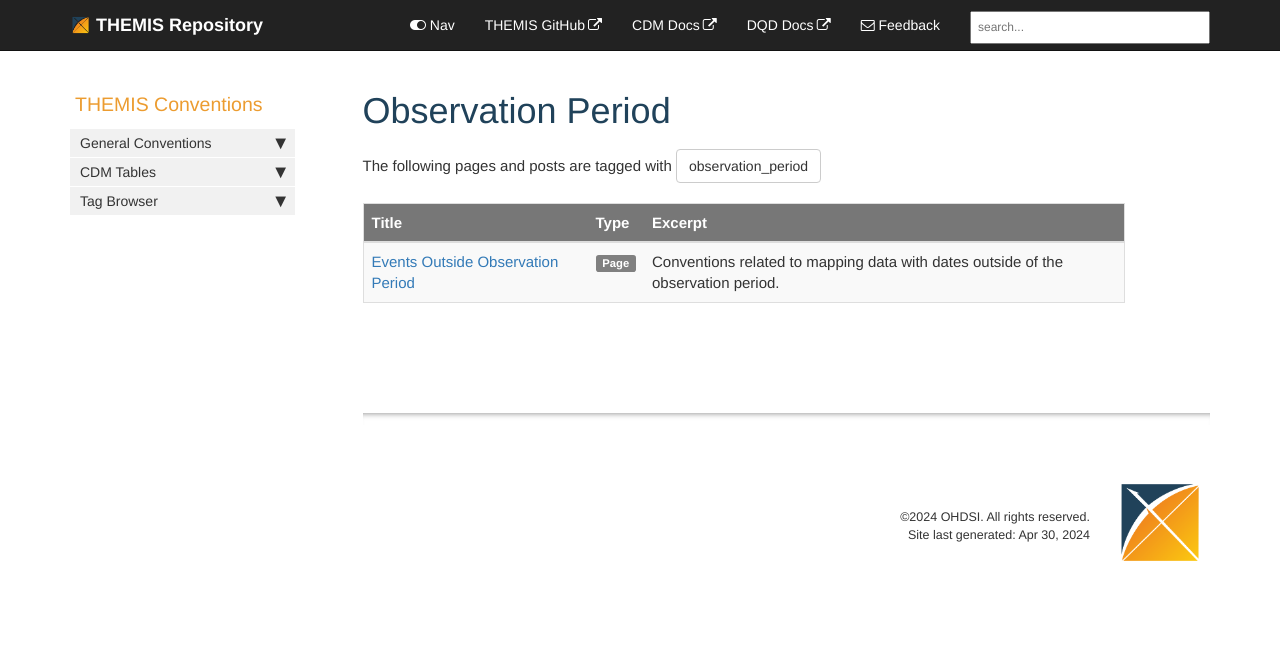
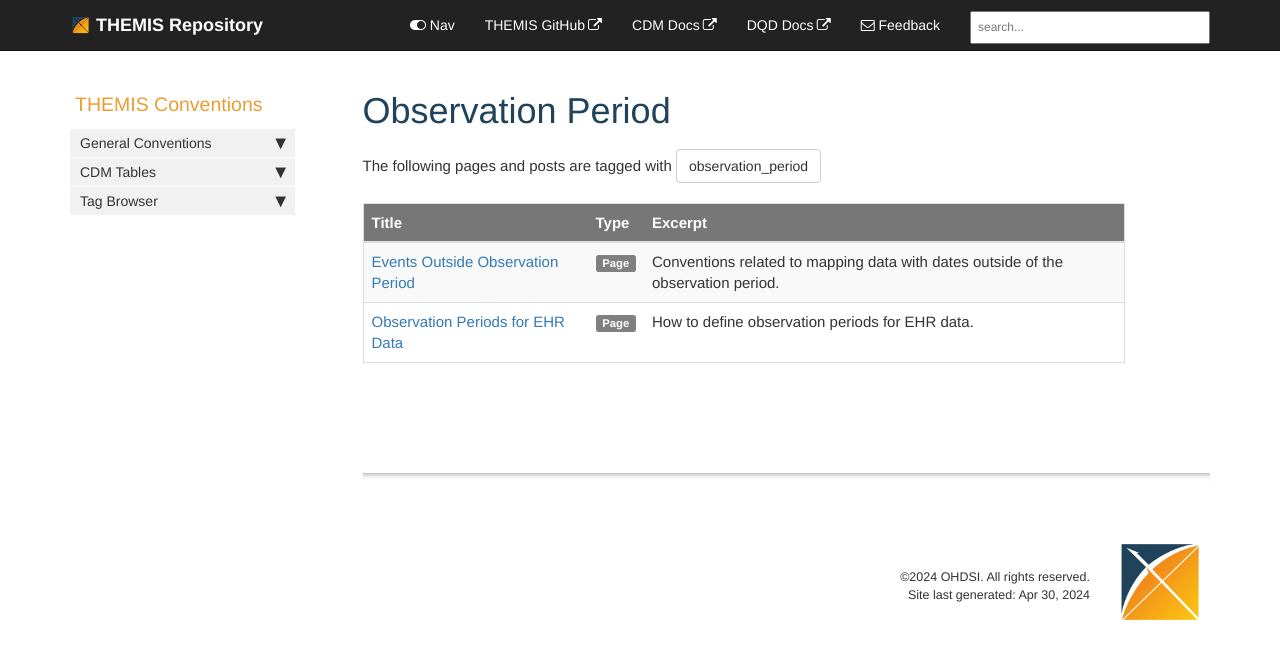
Before and after one commit to OHDSI/Themis, a Jekyll site: the page built from docs/pages/tags/tag_observation_period.md, in a window 1280 px wide. Shown: the top 659 px of the page. Built offline with Jekyll 4.4.1, drawn with Linux system fonts in a browser that asks for light colours; comment, search, counter and statistics services are not loaded; part of the change alters nothing that is shown.

Commit message:
closes #103

```diff
--- a/docs/_data/sidebars/mydoc_sidebar.yml
+++ b/docs/_data/sidebars/mydoc_sidebar.yml
@@ -44,6 +44,10 @@ entries:
 
     - title: Events outside of the Observation Period
       url: /events_outside_obs_period.html
+      output: web, pdf
+
+    - title: Observation Periods for EHR data
+      url: /obs_periods_for_ehr.html
       output: web, pdf
 
   - title: CDM Tables
--- /dev/null
+++ b/docs/pages/general_conventions/obs_periods_for_ehr.md
@@ -0,0 +1,62 @@
+---
+title: Observation Periods for EHR Data
+keywords: observation period
+last_updated: April 29, 2024
+tags: [observation_period]
+summary: "How to define observation periods for EHR data."
+sidebar: mydoc_sidebar
+permalink: /obs_periods_for_ehr.html
+---
+
+## Observation Period Start Date
+
+- Generally an Observation Period does NOT begin before birth, however, it might begin before birth IF the pregnant mother receives care recorded in your EHR. The child’s record is then split from the mother’s record at birth but may retain care given during pregnancy. For these children in your dataset, the field **observation_period_start_date should be the birth date minus 9 months**
+- An **Observation Period does NOT begin before the implementation of the EHR at your site**. Any records prior to implementation are probably “history of” record types and not a complete EHR record of clinical events.
+- Special consideration should be given to migration from previous EHR, implementation at different sites within your healthcare system, implementation of different modules, etc.
+
+## Observation Period end date
+
+Set the **observation_period_end_date** as the first date from the following:
+
+- **Date of death + 60 days**
+  - This is a CDM convention to allow events after death (autopsy, final notes, etc).
+- **Last clinical event + 60 days**
+  - The assumption is that  person will return to the same health provider if an adverse reaction/complication/unresolved condition occurs.
+- **Date of the data pull from the system**
+
+## Observation Period Gaps and Persistence Windows
+
+### Observation Period Gaps
+
+Periods of time when a Person does not receive care from your institution and therefore is not observed and should not have an Observation Period. These gaps are usually hard to determine because most Persons don’t announce their departure from an EHR/healthcare institution. Therefore, a heuristic will need to be instituted to determine Observation Period Gaps where the information is not explicit.
+
+### Observation Period Persistence Window
+
+Defined as the maximum time allowed between two clinical events under the assumption a Person would have a clinical event recorded, if they are not healthy and seek care.
+
+**Example:** Person 1 has a series of clinical events recorded from **Jan. 1, 2010 to June 15, 2012**, where the time between clinical events does not exceed 60 days. The next clinical event for Person 1 is on **Oct. 1, 2018**. Starting Oct. 1, 2018 Person 1 has clinical events occurring at least every 90 days up to the present date.
+
+There is a 6+ year gap between groups of clinical events recorded in the CDM. After discussion in the EHR WG, we believe this 6+ year gap is indicative of a Person not being seen within our EHR/healthcare institution. Per convention #4 for Observation Period table, “As a general assumption, during an Observation Period any clinical event that happens to the patient is expected to be recorded. Conversely, the absence of data indicates that no clinical events occurred to the patient." Person 1 has two Observation Periods.
+
+**1st Observation Period**
+
+- observation_period_start_date = **01/01/2010**
+- observation_period_end_date = **08/15/2012** (Per the end_date guideline above)
+
+**2nd Observation Period**
+
+- observation_period_start_date = **10/01/2018**
+- observation_period_end_date = **09/01/2020** (Date of the data pull, per the end_date guideline above)
+
+
+Now, there are cases where a Person only receives care within you EHR system when absolutely necessary. And if your EHR doesn’t offer primary care services, the majority of Persons who lack healthcare insurance or any other reason why Persons are only seen in urgent or emergent situations, the above heuristic might be too restrictive. This is a guideline. A question the EHR WG debated was how long between clinical events should we assume any clinical event that happens to the Person is expected to be recorded? When should we end one Observation Period and begin another? What should be the time between events for an Observation Period Persistence Window? Wellness checkups/Visits happen approximately every 12-18 months depending on a multitude of factors.
+
+**Our recommendation: If Observation Period Gaps are 548 days or more, then the previous Observation Period should end and another Observation Period should begin on the date of the next clinical event as per the Person 1 example above.**
+
+## Additional ETL considerations
+
+- Implementation of your EHR, migration from previous EHR, implementation at different sites within your healthcare system, implementation of different modules
+- Coverage of your healthcare system within your area, population served by the healthcare system
+- All decisions should be tempered by local understanding of patients in the EHR you are ETLing.
+
+The Observation Period can be created by only one clinical event. However, the clinical event must NOT be from the Death table. If a Death date does not have any other clinical records 18 months before AND 18 months after the death date, then an Observation Period will not be created. We believe this logic is needed because if a Person only has a death death_date without other clinical event records, a Person is most likely not being “observed” when the death occurred. If a Person was being observed at their time of death, then other records (visit, condition, measurement, etc.) would be created. This rule is most relevant for those with death registry data since a Person who dies in the hospital has many clinical event records.
```
